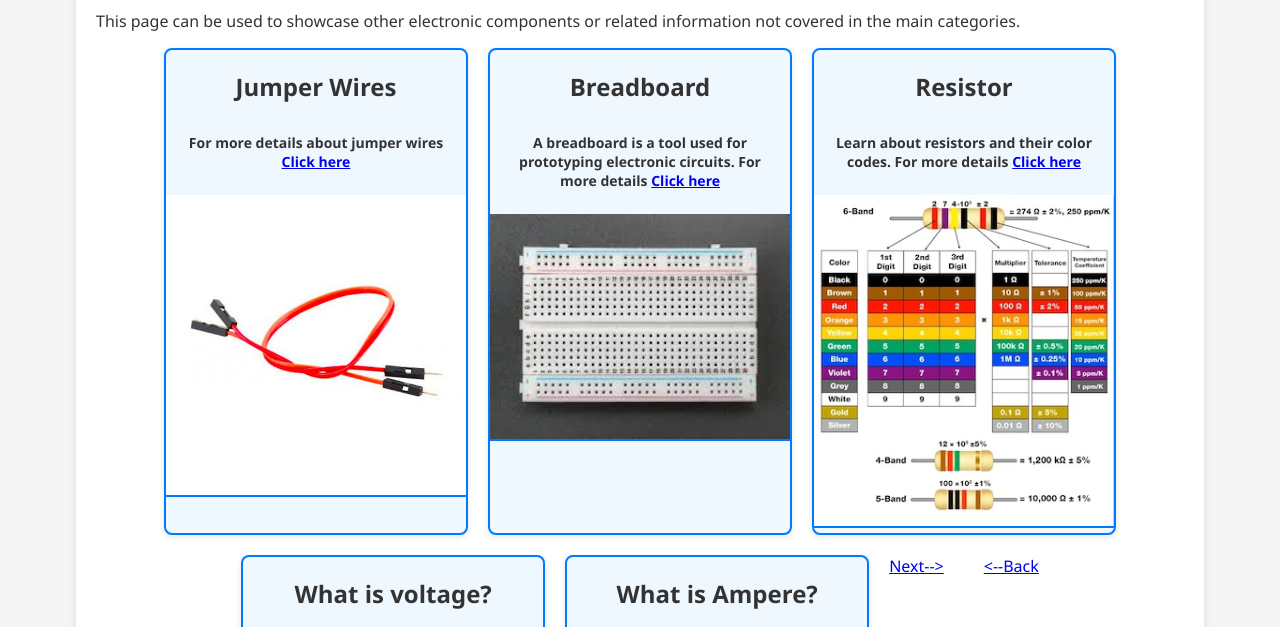
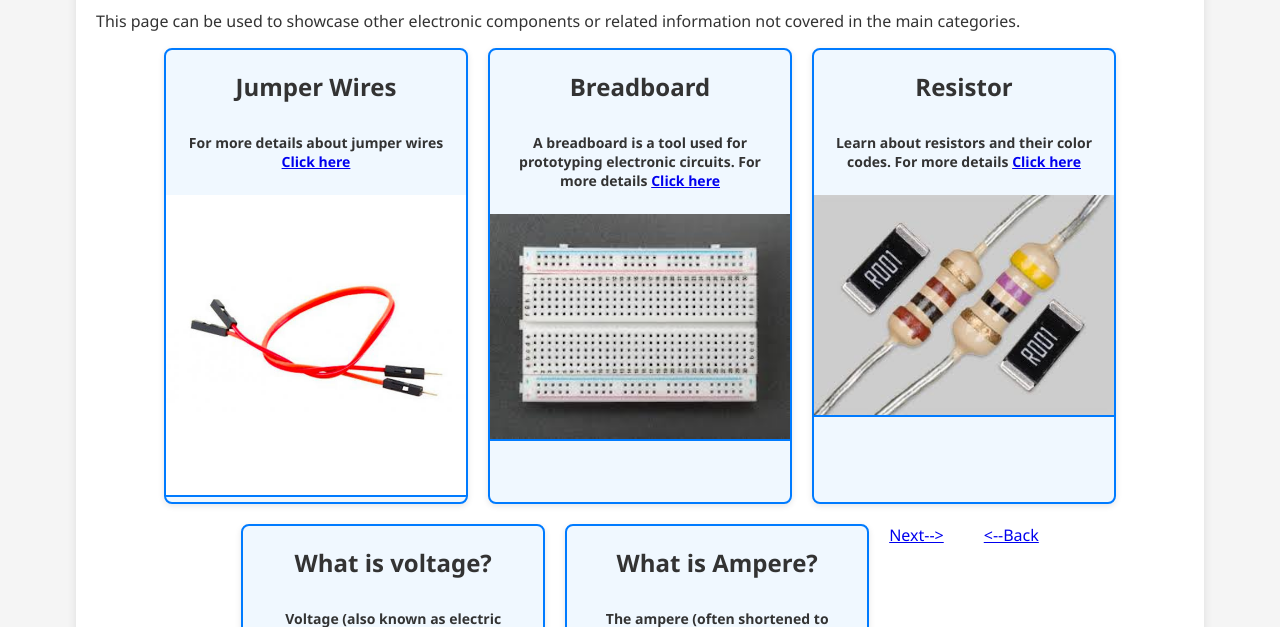
Before and after one commit to mrariyanhaque/stemlab, a plain HTML site: page others.html in a window 1280 px wide. Shown: the part 169-796 px from the top of the page. Drawn offline with Linux system fonts and the light colour scheme.

Commit message:
Update others.html

```diff
--- a/others.html
+++ b/others.html
@@ -41,7 +41,7 @@
             <div class="gallery-item">
                 <h2>Resistor</h2>
                 <p>Learn about resistors and their color codes. For more details <a href="resistor.html">Click here</a></p>
-                <img src="IMG_3495.jpeg" alt="Resistor">
+                <img src="IMG_3498.jpeg" alt="Resistor">
             </div>
 
               <div class="gallery-item">
```
